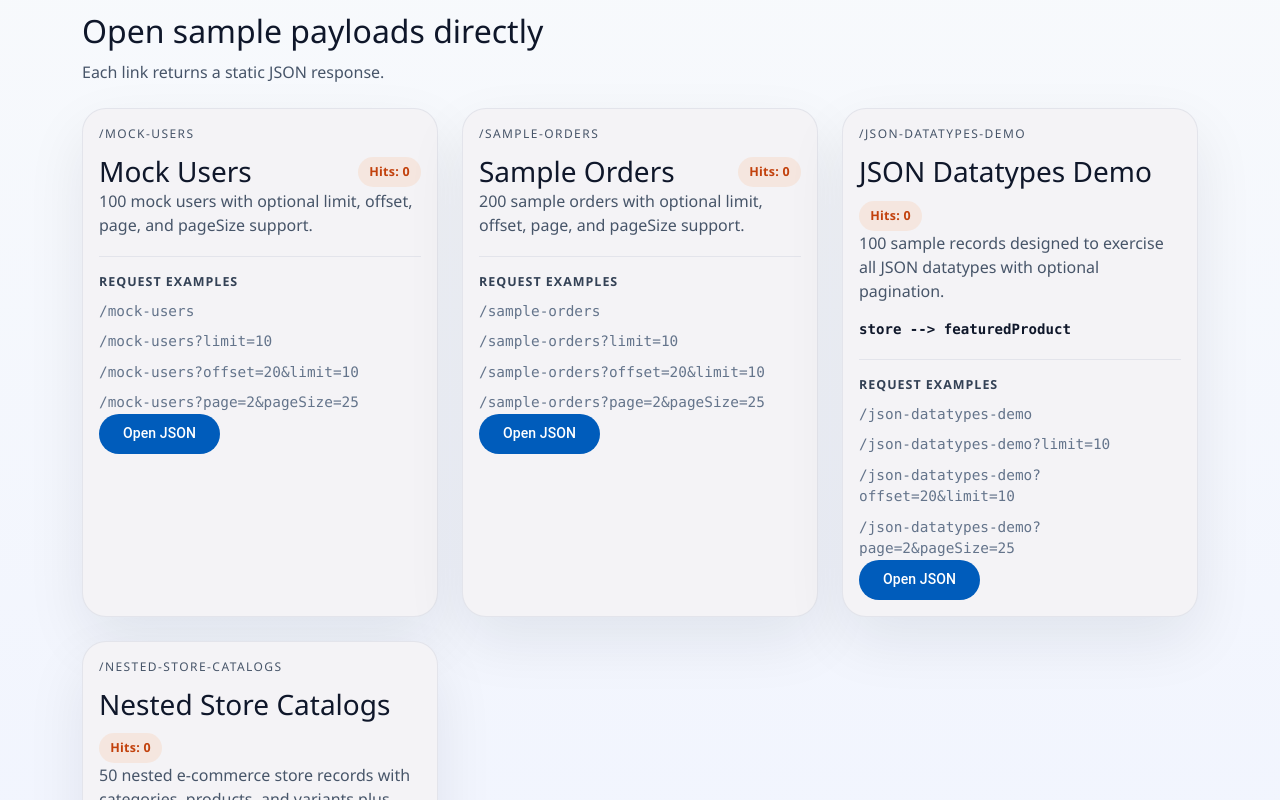
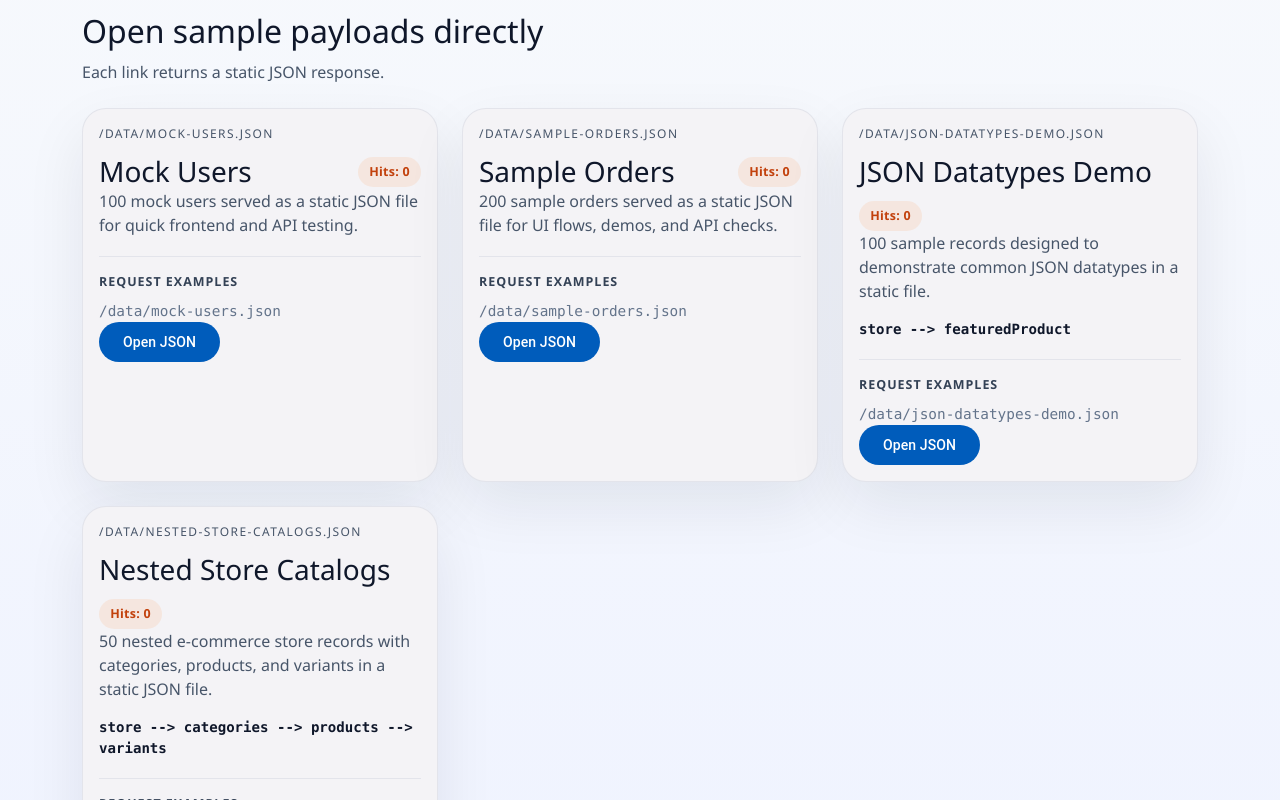
Before and after one commit to minkuminku/easyjson, an Angular app: page / in a window 1280 px wide. Shown: the part 1220-2020 px from the top of the page. Built offline with nearby package versions, Linux system fonts and the light colour scheme; no server answers.

Commit message:
added support for static json pages for now and removed the api style loading

```diff
--- a/src/app/pages/home/home.ts
+++ b/src/app/pages/home/home.ts
@@ -30,60 +30,34 @@ export class Home {
   protected readonly jsonLinks = [
     {
       name: 'Mock Users',
-      path: '/mock-users',
+      path: '/data/mock-users.json',
       statsKey: 'mock-users' as const,
-      description: '100 mock users with optional limit, offset, page, and pageSize support.',
-      examples: [
-        { label: 'All users', path: '/mock-users' },
-        { label: 'First 10', path: '/mock-users?limit=10' },
-        { label: 'Offset 20, limit 10', path: '/mock-users?offset=20&limit=10' },
-        { label: 'Page 2, size 25', path: '/mock-users?page=2&pageSize=25' },
-      ],
+      description: '100 mock users served as a static JSON file for quick frontend and API testing.',
+      examples: [{ label: 'Open JSON file', path: '/data/mock-users.json' }],
     },
     {
       name: 'Sample Orders',
-      path: '/sample-orders',
+      path: '/data/sample-orders.json',
       statsKey: 'sample-orders' as const,
-      description: '200 sample orders with optional limit, offset, page, and pageSize support.',
-      examples: [
-        { label: 'All orders', path: '/sample-orders' },
-        { label: 'First 10', path: '/sample-orders?limit=10' },
-        { label: 'Offset 20, limit 10', path: '/sample-orders?offset=20&limit=10' },
-        { label: 'Page 2, size 25', path: '/sample-orders?page=2&pageSize=25' },
-      ],
+      description: '200 sample orders served as a static JSON file for UI flows, demos, and API checks.',
+      examples: [{ label: 'Open JSON file', path: '/data/sample-orders.json' }],
     },
     {
       name: 'JSON Datatypes Demo',
-      path: '/json-datatypes-demo',
+      path: '/data/json-datatypes-demo.json',
       statsKey: 'json-datatypes-demo' as const,
-      description: '100 sample records designed to exercise all JSON datatypes with optional pagination.',
+      description: '100 sample records designed to demonstrate common JSON datatypes in a static file.',
       nestingPath: 'store --> featuredProduct',
-      examples: [
-        { label: 'All examples', path: '/json-datatypes-demo' },
-        { label: 'First 10', path: '/json-datatypes-demo?limit=10' },
-        { label: 'Offset 20, limit 10', path: '/json-datatypes-demo?offset=20&limit=10' },
-        { label: 'Page 2, size 25', path: '/json-datatypes-demo?page=2&pageSize=25' },
-      ],
+      examples: [{ label: 'Open JSON file', path: '/data/json-datatypes-demo.json' }],
     },
     {
       name: 'Nested Store Catalogs',
-      path: '/nested-store-catalogs',
+      path: '/data/nested-store-catalogs.json',
       statsKey: 'nested-store-catalogs' as const,
       description:
-        '50 nested e-commerce store records with categories, products, and variants plus optional pagination.',
+        '50 nested e-commerce store records with categories, products, and variants in a static JSON file.',
       nestingPath: 'store --> categories --> products --> variants',
-      examples: [
-        { label: 'All stores', path: '/nested-store-catalogs' },
-        { label: 'First 5 stores', path: '/nested-store-catalogs?limit=5' },
-        {
-          label: 'Offset 10, limit 5',
-          path: '/nested-store-catalogs?offset=10&limit=5',
-        },
-        {
-          label: 'Page 2, size 10',
-          path: '/nested-store-catalogs?page=2&pageSize=10',
-        },
-      ],
+      examples: [{ label: 'Open JSON file', path: '/data/nested-store-catalogs.json' }],
     },
   ];
 
```
Also changed, not shown: 1 other file (tests, documents, lock files or other folders).
